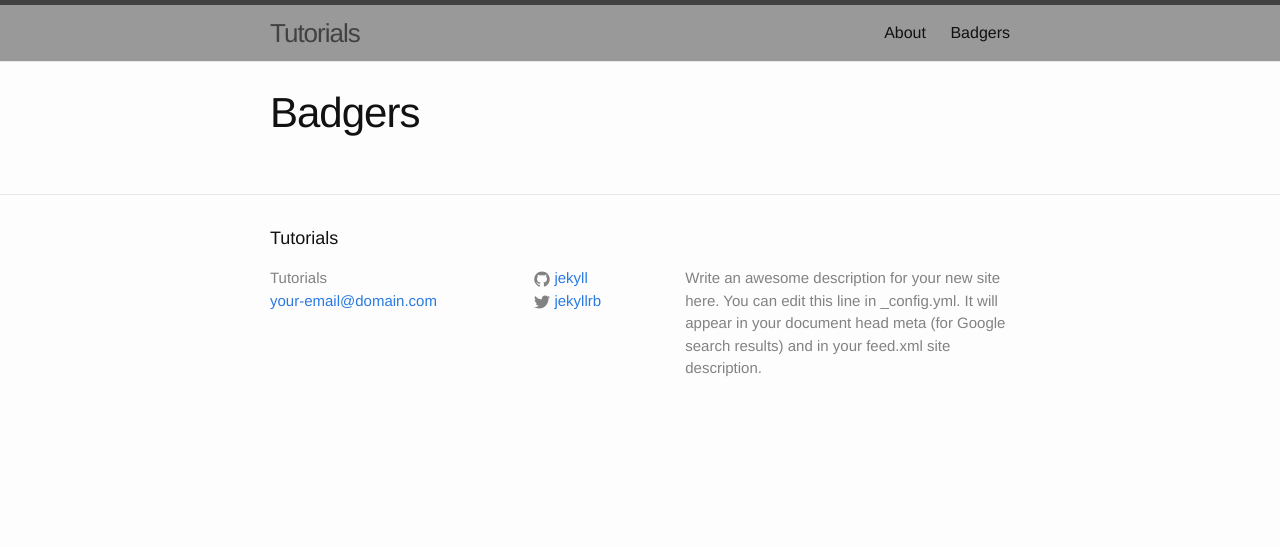
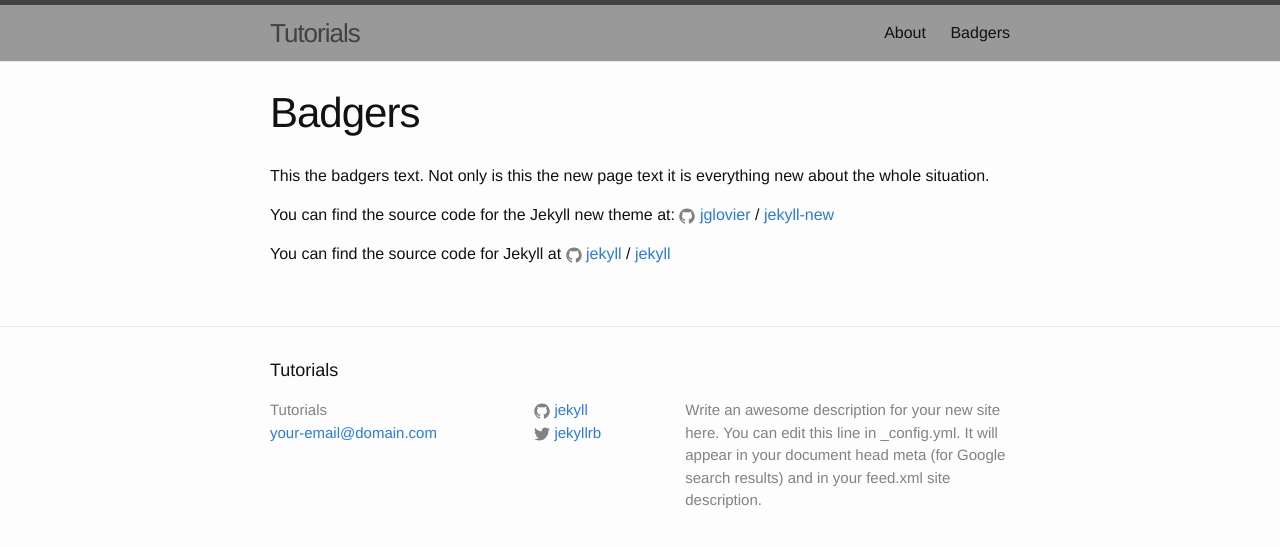
Before and after one commit to lukefish88/lukefish88.github.io, a Jekyll site: the page built from badgers.md, in a window 1280 px wide. Shown: the top 547 px of the page. Built offline with Jekyll 4.4.1, drawn with Linux system fonts in a browser that asks for light colours.

Commit message:
New Text
New Text

```diff
--- a/badgers.md
+++ b/badgers.md
@@ -3,3 +3,12 @@ layout: page
 title: Badgers
 permalink: /badgers/
 ---
+This the badgers text. Not only is this the new page text it is everything new about the whole situation.
+
+You can find the source code for the Jekyll new theme at:
+{% include icon-github.html username="jglovier" %} /
+[jekyll-new](https://github.com/jglovier/jekyll-new)
+
+You can find the source code for Jekyll at
+{% include icon-github.html username="jekyll" %} /
+[jekyll](https://github.com/jekyll/jekyll)
```
